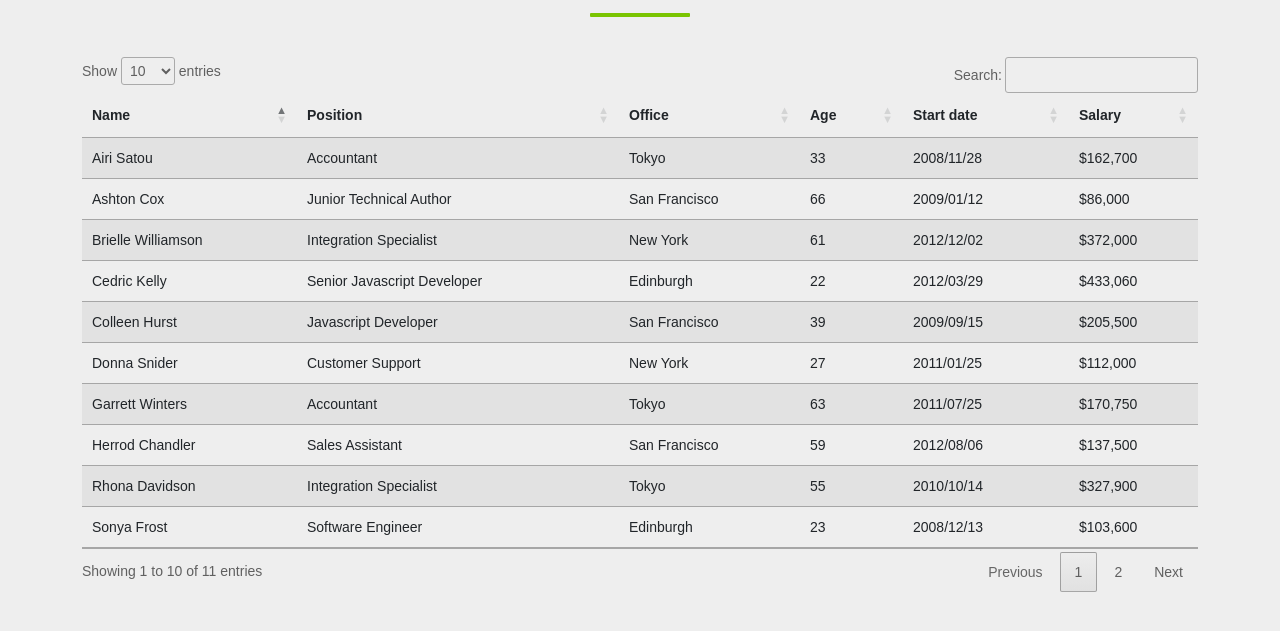
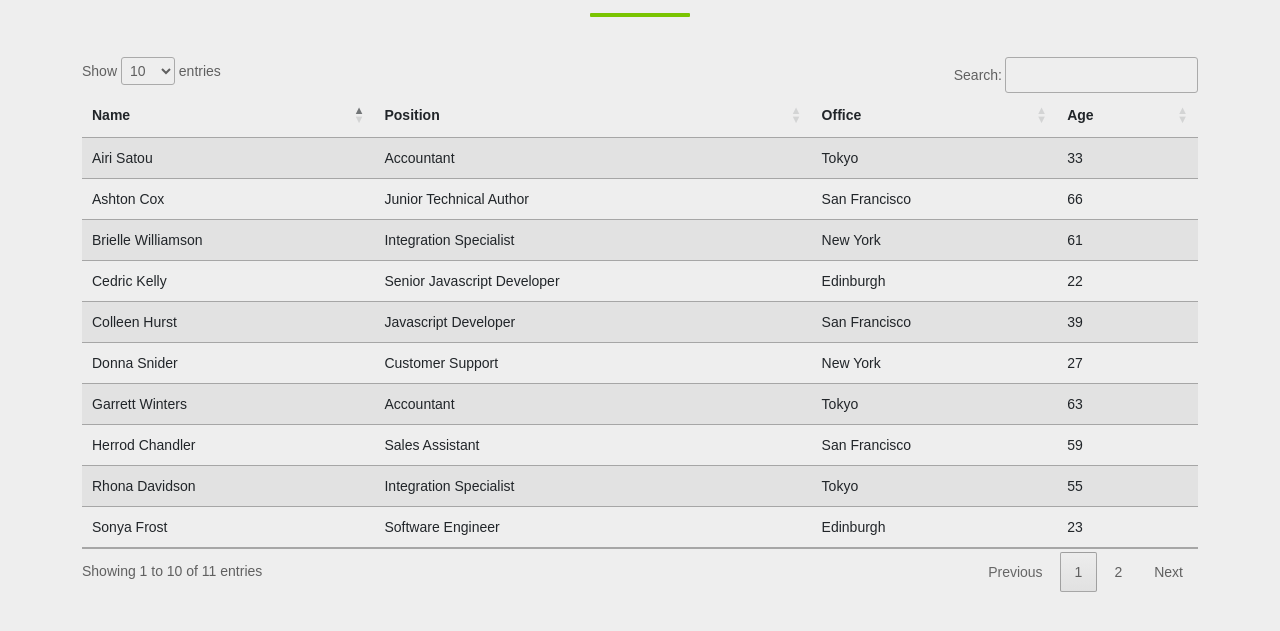
Before and after one commit to pphein/frontend, a plain HTML site: page index.html in a window 1280 px wide. Shown: the part 1671-2302 px from the top of the page. Drawn offline with Linux system fonts and the light colour scheme; a script that the page names is missing.

Commit message:
Added d-sm-none for table

```diff
--- a/index.html
+++ b/index.html
@@ -472,8 +472,8 @@
                         <th>Position</th>
                         <th>Office</th>
                         <th>Age</th>
-                        <th>Start date</th>
-                        <th>Salary</th>
+                        <th class="d-sm-none">Start date</th>
+                        <th class="d-sm-none">Salary</th>
                         </tr>
                     </thead>
                     <tbody>
@@ -482,88 +482,88 @@
                         <td>System Architect</td>
                         <td>Edinburgh</td>
                         <td>61</td>
-                        <td>2011/04/25</td>
-                        <td>$320,800</td>
+                        <td class="d-sm-none">2011/04/25</td>
+                        <td class="d-sm-none">$320,800</td>
                         </tr>
                         <tr>
                         <td>Garrett Winters</td>
                         <td>Accountant</td>
                         <td>Tokyo</td>
                         <td>63</td>
-                        <td>2011/07/25</td>
-                        <td>$170,750</td>
+                        <td class="d-sm-none">2011/07/25</td>
+                        <td class="d-sm-none">$170,750</td>
                         </tr>
                         <tr>
                         <td>Ashton Cox</td>
                         <td>Junior Technical Author</td>
                         <td>San Francisco</td>
                         <td>66</td>
-                        <td>2009/01/12</td>
-                        <td>$86,000</td>
+                        <td class="d-sm-none">2009/01/12</td>
+                        <td class="d-sm-none">$86,000</td>
                         </tr>
                         <tr>
                         <td>Cedric Kelly</td>
                         <td>Senior Javascript Developer</td>
                         <td>Edinburgh</td>
                         <td>22</td>
-                        <td>2012/03/29</td>
-                        <td>$433,060</td>
+                        <td class="d-sm-none">2012/03/29</td>
+                        <td class="d-sm-none">$433,060</td>
                         </tr>
                         <tr>
                         <td>Airi Satou</td>
                         <td>Accountant</td>
                         <td>Tokyo</td>
                         <td>33</td>
-                        <td>2008/11/28</td>
-                        <td>$162,700</td>
+                        <td class="d-sm-none">2008/11/28</td>
+                        <td class="d-sm-none">$162,700</td>
                         </tr>
                         <tr>
                         <td>Brielle Williamson</td>
                         <td>Integration Specialist</td>
                         <td>New York</td>
                         <td>61</td>
-                        <td>2012/12/02</td>
-                        <td>$372,000</td>
+                        <td class="d-sm-none">2012/12/02</td>
+                        <td class="d-sm-none">$372,000</td>
                         </tr>
                         <tr>
                         <td>Herrod Chandler</td>
                         <td>Sales Assistant</td>
                         <td>San Francisco</td>
                         <td>59</td>
-                        <td>2012/08/06</td>
-                        <td>$137,500</td>
+                        <td class="d-sm-none">2012/08/06</td>
+                        <td class="d-sm-none">$137,500</td>
                         </tr>
                         <tr>
                         <td>Rhona Davidson</td>
                         <td>Integration Specialist</td>
                         <td>Tokyo</td>
                         <td>55</td>
-                        <td>2010/10/14</td>
-                        <td>$327,900</td>
+                        <td class="d-sm-none">2010/10/14</td>
+                        <td class="d-sm-none">$327,900</td>
                         </tr>
                         <tr>
                         <td>Colleen Hurst</td>
                         <td>Javascript Developer</td>
                         <td>San Francisco</td>
                         <td>39</td>
-                        <td>2009/09/15</td>
-                        <td>$205,500</td>
+                        <td class="d-sm-none">2009/09/15</td>
+                        <td class="d-sm-none">$205,500</td>
                         </tr>
                         <tr>
                         <td>Sonya Frost</td>
                         <td>Software Engineer</td>
                         <td>Edinburgh</td>
                         <td>23</td>
-                        <td>2008/12/13</td>
-                        <td>$103,600</td>
+                        <td class="d-sm-none">2008/12/13</td>
+                        <td class="d-sm-none">$103,600</td>
                         </tr>
                         <tr>
                         <td>Donna Snider</td>
                         <td>Customer Support</td>
                         <td>New York</td>
                         <td>27</td>
-                        <td>2011/01/25</td>
-                        <td>$112,000</td>
+                        <td class="d-sm-none">2011/01/25</td>
+                        <td class="d-sm-none">$112,000</td>
                         </tr>
                     </tbody>
                 </table>
@@ -812,7 +812,6 @@
 
                         <input id="tab2" type="radio" name="tabs">
                         <label class="tab-label" for="tab2">Sign Up</label>
-
                         <section id="content1">
                             <form method="POST" class="login-form" id="Login">
                                 <input type="hidden" name="reqType" value="Login">
```
